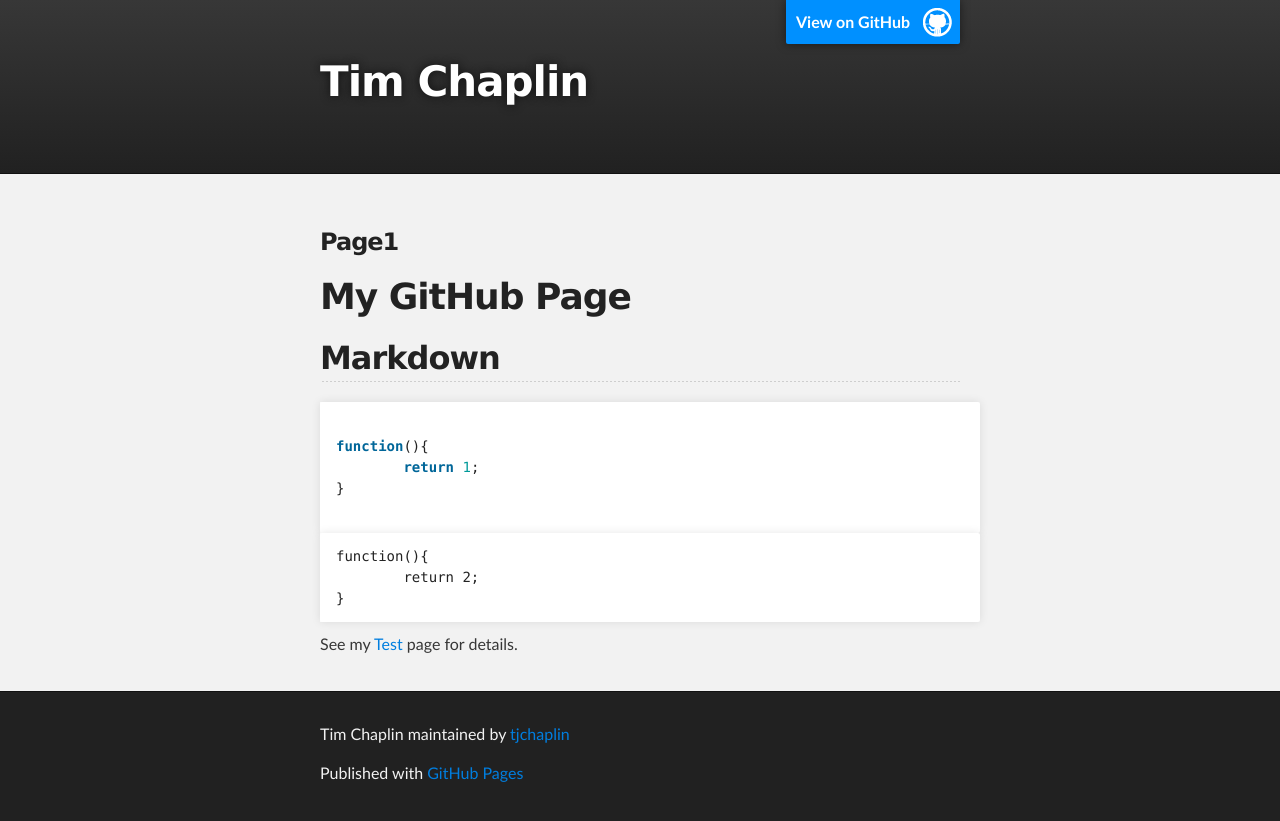
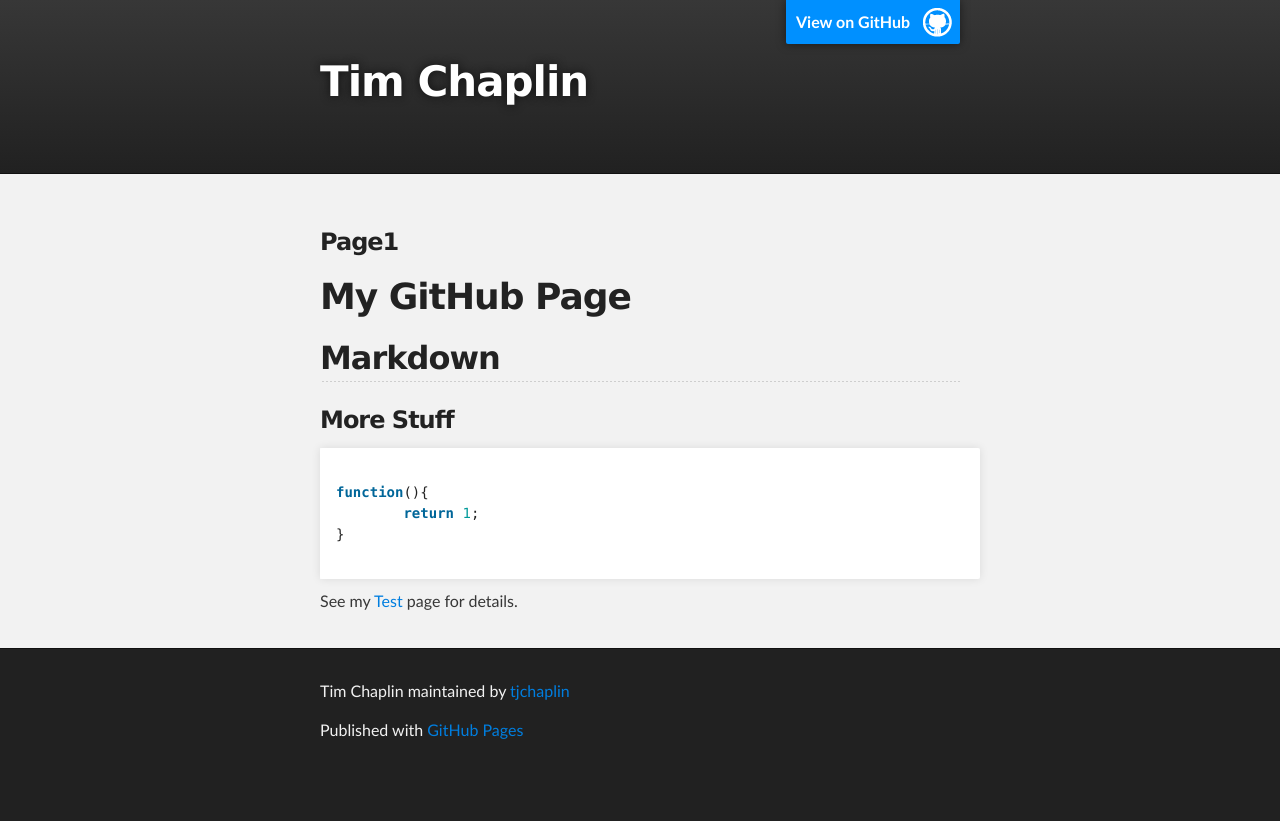
Before and after one commit to tjchaplin/tjchaplin.github.io, a Jekyll site: the page built from index.md, in a window 1280 px wide. Shown: the top 821 px of the page. Built offline with Jekyll 4.4.1, drawn with Linux system fonts in a browser that asks for light colours; Markdown is read by kramdown in place of the engine named in the settings.

Commit message:
Updated index.md

````diff
--- a/index.md
+++ b/index.md
@@ -2,10 +2,14 @@
 layout: default
 title: Tim Chaplin
 subtitle: Page1
+published: true
 ---
+
 #My GitHub Page
 
 ##Markdown
+
+###More Stuff
 
 ```javascript
 
@@ -15,8 +19,4 @@
 
 ```
 
-    function(){
-    	return 2;
-    }
-
 See my [Test]({{ site.url }}/test.html) page for details.
````
